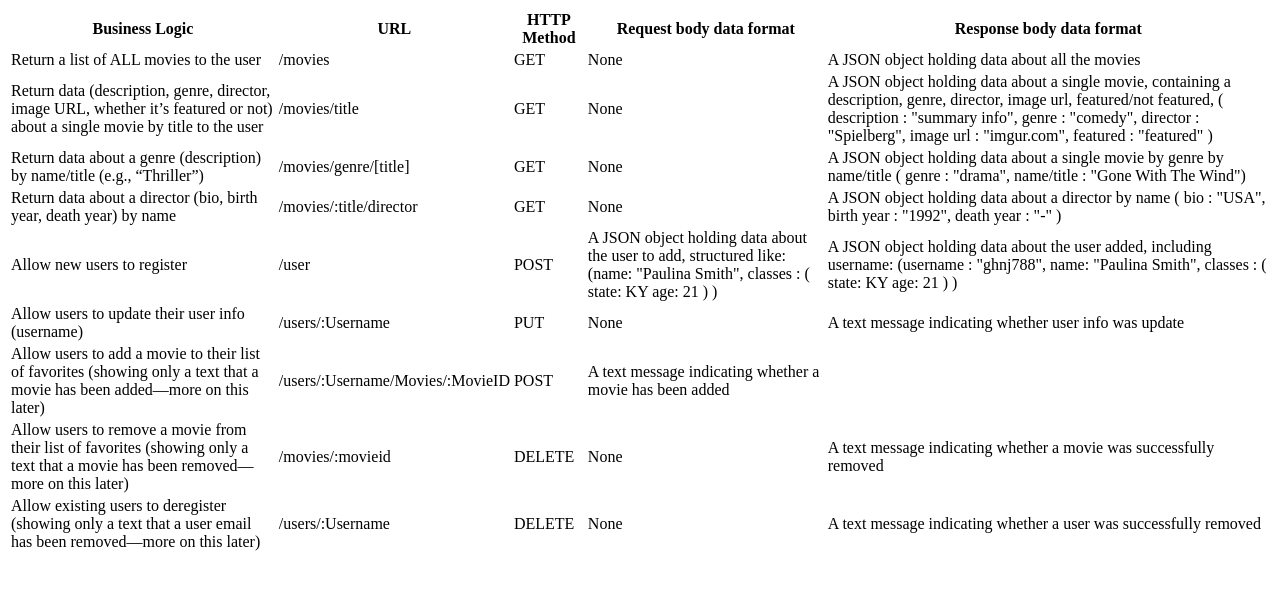
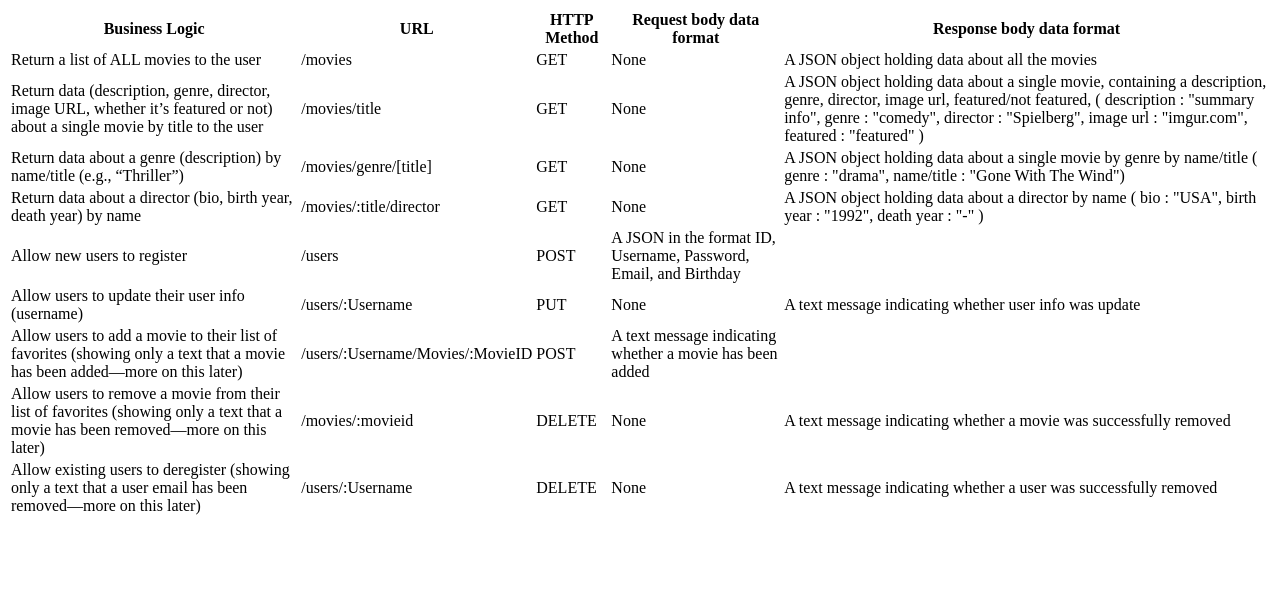
Before and after one commit to rushdm15/movie_api, a website: page public/documentation.html in a window 1280 px wide. Drawn offline with Linux system fonts and the light colour scheme.

Commit message:
edits, add new users

```diff
--- a/public/documentation.html
+++ b/public/documentation.html
@@ -67,9 +67,12 @@
         </tr>
         <tr>
           <td>Allow new users to register</td>
-          <td>/user</td>
+          <td>/users</td>
           <td>POST</td>
           <td>
+            A JSON in the format ID, Username, Password, Email, and Birthday
+          </td>
+          <!-- <td>
             A JSON object holding data about the user to add, structured like:
             (name: "Paulina Smith", classes : ( state: KY age: 21 ) )
           </td>
@@ -77,7 +80,7 @@
             A JSON object holding data about the user added, including username:
             (username : "ghnj788", name: "Paulina Smith", classes : ( state: KY
             age: 21 ) )
-          </td>
+          </td> -->
         </tr>
         <tr>
           <td>Allow users to update their user info (username)</td>
```
